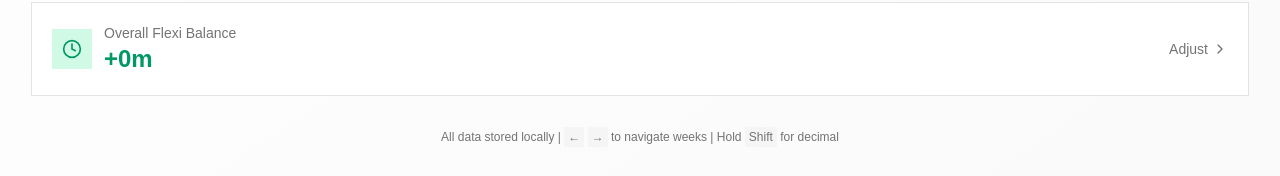
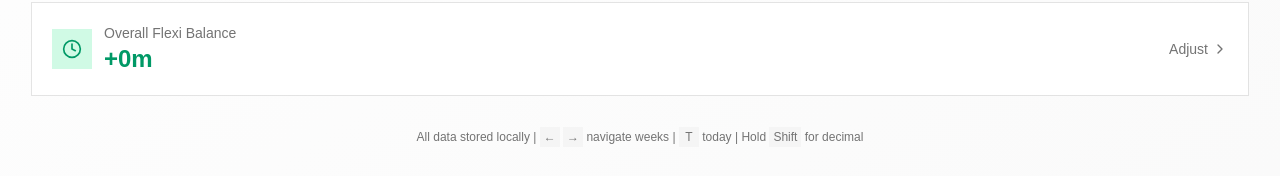
Before and after one commit to Corard/flexi-tracker, a React (Vite) app: page / in a window 1280 px wide. Shown: the part 685-861 px from the top of the page. Built offline with nearby package versions, Linux system fonts and the light colour scheme.

Commit message:
Add 'T' keyboard shortcut to navigate to today

```diff
--- a/src/components/flexi-tracker/FlexiTracker.tsx
+++ b/src/components/flexi-tracker/FlexiTracker.tsx
@@ -50,6 +50,8 @@ export function FlexiTracker() {
           newDate.setDate(newDate.getDate() + 7);
           return newDate;
         });
+      } else if (e.key === "t" || e.key === "T") {
+        setCurrentDate(new Date());
       }
     };
 
@@ -301,8 +303,8 @@ export function FlexiTracker() {
 
         {/* Footer */}
         <div className="text-center text-xs text-muted-foreground mt-8">
-          All data stored locally | <Kbd>←</Kbd> <Kbd>→</Kbd> to navigate weeks | Hold{" "}
-          <Kbd>Shift</Kbd> for decimal
+          All data stored locally | <Kbd>←</Kbd> <Kbd>→</Kbd> navigate weeks | <Kbd>T</Kbd> today |
+          Hold <Kbd>Shift</Kbd> for decimal
         </div>
       </div>
 
```
